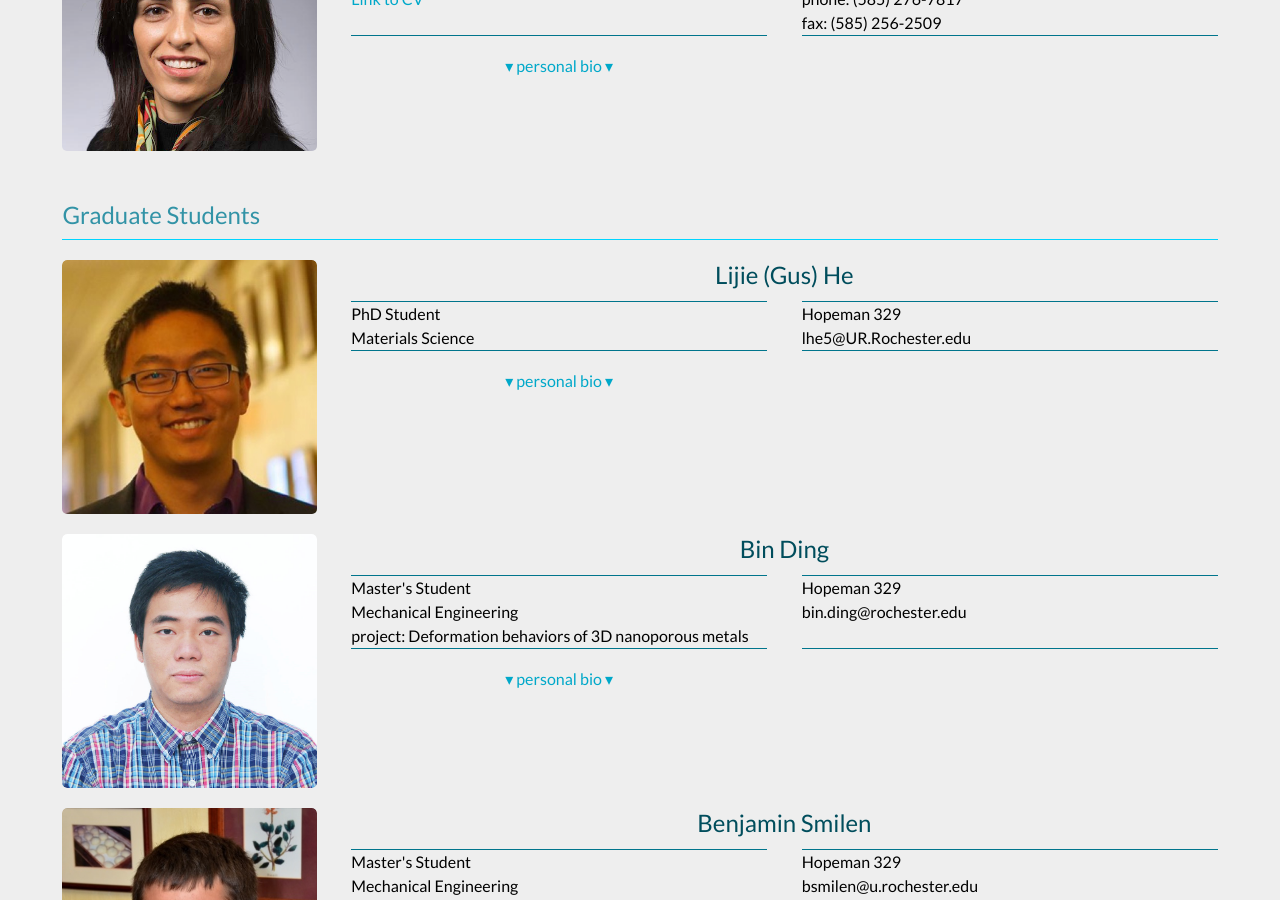
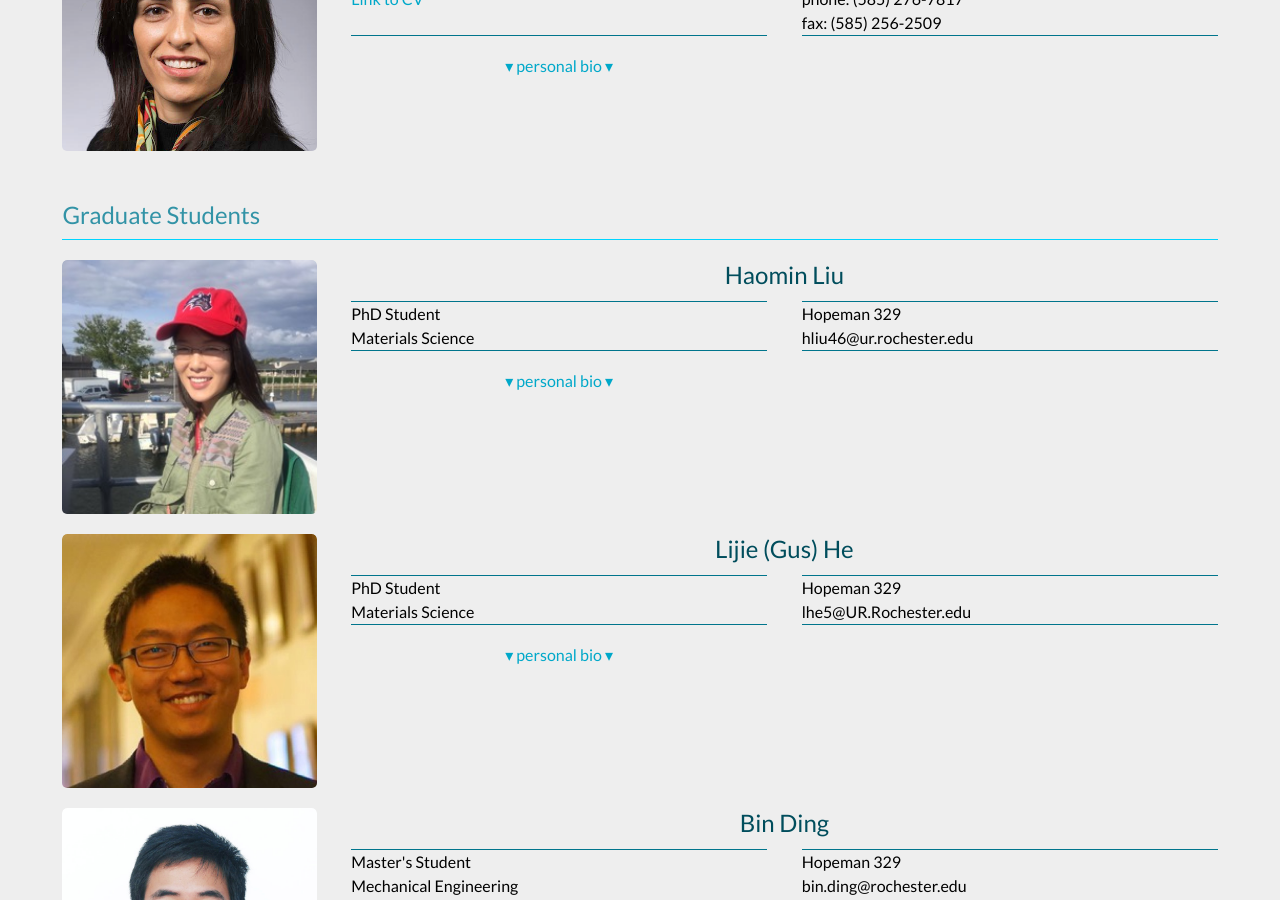
Before and after one commit to niaz60/website, a Jekyll site: the page built from people.md, in a window 1280 px wide and 900 px high, scrolled down 492 px. Built offline with Jekyll 4.4.1, drawn with Linux system fonts in a browser that asks for light colours.

Commit message:
Your message goes here

```diff
--- a/_data/people/graduate.yml
+++ b/_data/people/graduate.yml
@@ -15,6 +15,18 @@
 # project_desc: short description of project
 # personal_desc: personal short bio
 ---
+- name: Haomin Liu
+  title: PhD Student
+  dept: Materials Science
+  office: Hopeman 329
+  link_text:
+  link_value:
+  email: hliu46@ur.rochester.edu
+  pic: Haomin-Liu.jpg
+  project:
+  project_desc:
+  personal_desc: "Haomin Liu received her B.S. in Materials Science and Engineering from Central South University, China in 2014, and her M.S. in Material Science from Stony Brook University in 2016. Her current project is developing deformation maps for designing NP metals with enhanced ductility and strength. She enjoys music and movies."
+
 - name: Lijie (Gus) He
   title: PhD Student
   dept: Materials Science
```
Also changed, not shown: static/img/people/Haomin-Liu.jpg (added).
